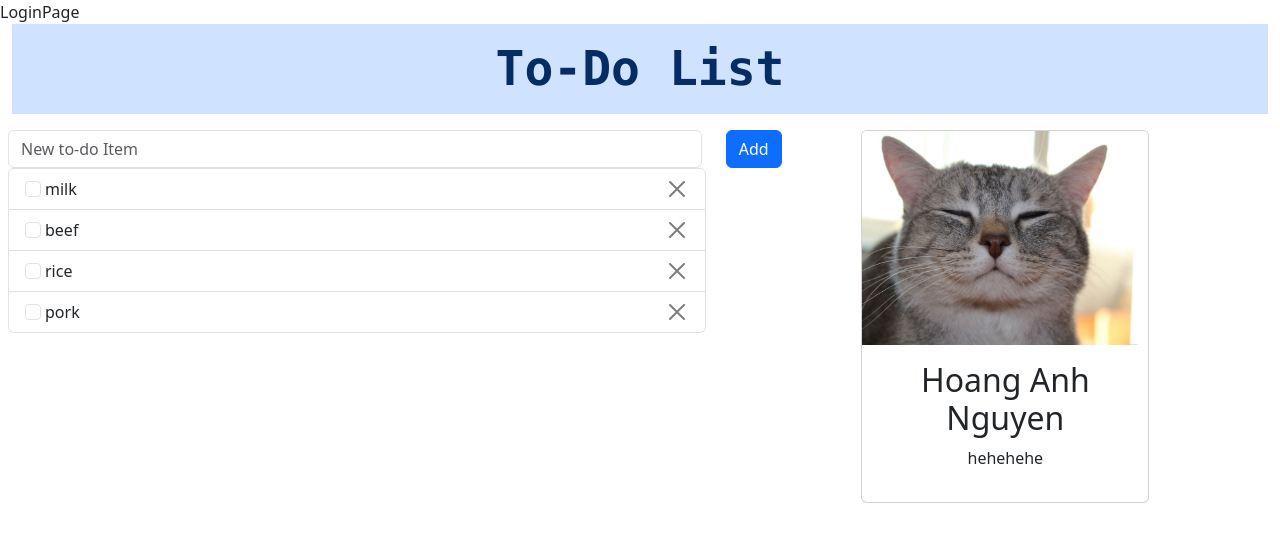
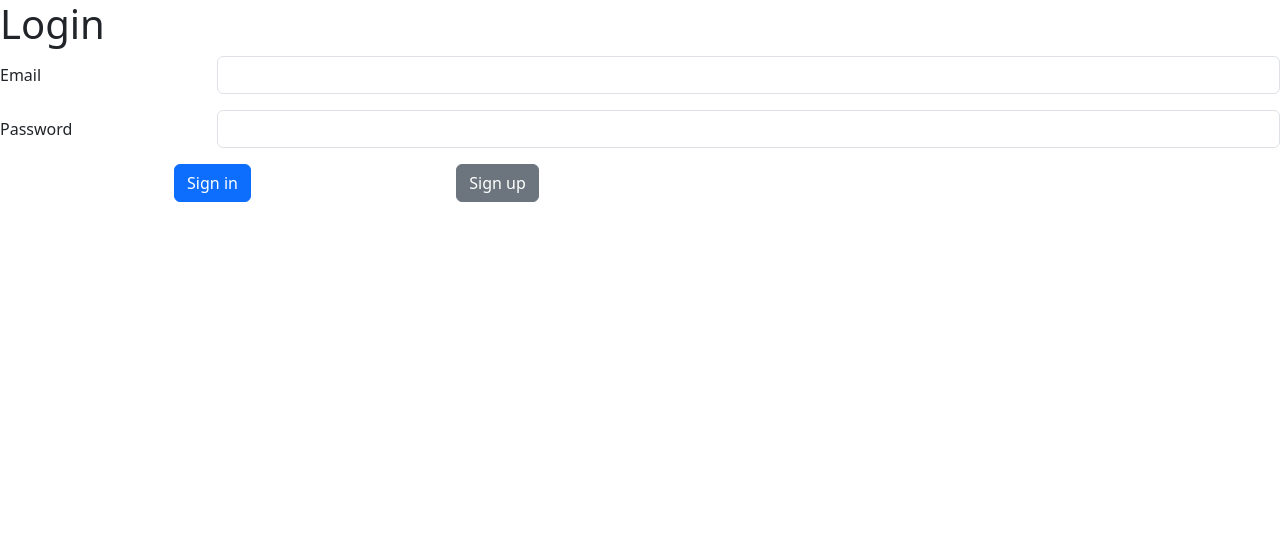
Before and after one commit to hoanganhnguyen1198/the_rolling_stone, a React (Vite) app: page / in a window 1280 px wide. Shown: the top 542 px of the page. Built offline with nearby package versions, Linux system fonts and the light colour scheme.

Commit message:
feat: Create a log-in page

```diff
--- a/src/App.tsx
+++ b/src/App.tsx
@@ -5,7 +5,7 @@ function App() {
   return (
     <>
       <LoginPage></LoginPage>
-      <MainPage></MainPage>
+      {/* <MainPage></MainPage> */}
     </>
   );
 }
--- /dev/null
+++ b/src/Macro.tsx
@@ -0,0 +1,4 @@
+const TYPE_ALERT_SUCCESS: string = "success";
+const TYPE_ALERT_DANGER: string = "danger";
+const TYPE_ALERT_WARNING: string = "warning";
+const TYPE_ALERT_INFO: string = "info";
--- a/src/components/Alert.tsx
+++ b/src/components/Alert.tsx
@@ -1,7 +1,14 @@
 import { ReactNode } from "react";
 
+export enum typesOfAlert {
+  success = "success",
+  danger = "danger",
+  warning = "warning",
+  info = "info",
+}
+
 interface AlertProps {
-  alertType: "success" | "danger" | "warning" | "info";
+  alertType: typesOfAlert;
   children: ReactNode;
   onClose: () => void;
 }
--- a/src/components/Input.tsx
+++ b/src/components/Input.tsx
@@ -1,5 +1,5 @@
 import { useState, FormEvent } from "react";
-import Alert from "./Alert";
+import Alert, { typesOfAlert } from "./Alert";
 
 interface InputProps {
   placeholderText: string;
@@ -61,7 +61,7 @@ const Input = ({
       {/* Show Alert if an empty item is added */}
       {alertEmptyInputVisible && (
         <Alert
-          alertType="danger"
+          alertType={typesOfAlert.danger}
           onClose={() => setAlertEmptyInputVisibility(false)}
         >
           Input should not be empty
--- a/src/components/Login.tsx
+++ /dev/null
@@ -1,5 +0,0 @@
-const Login = () => {
-  return <div>Login</div>;
-};
-
-export default Login;
--- /dev/null
+++ b/src/components/LoginForm.tsx
@@ -0,0 +1,95 @@
+import { useState, FormEvent } from "react";
+import "../Macro";
+import { typesOfAlert } from "./Alert";
+
+interface LoginProps {
+  onSignIn: (email: string, password: string) => void;
+  onAlert: (alertType: typesOfAlert, alertContent: string) => void;
+}
+
+const LoginForm = ({ onSignIn, onAlert }: LoginProps) => {
+  const [emailInputValue, setEmailInputValue] = useState("");
+  const [passwordInputValue, setPasswordInputValue] = useState("");
+
+  // Handle input change
+  const handleEmailInputChange = (
+    event: React.ChangeEvent<HTMLInputElement>
+  ) => {
+    setEmailInputValue(event.target.value);
+  };
+  const handlePasswordInputChange = (
+    event: React.ChangeEvent<HTMLInputElement>
+  ) => {
+    setPasswordInputValue(event.target.value);
+  };
+
+  // Handle button click
+  const handleLoginButton = (event: FormEvent) => {
+    event.preventDefault();
+    if (emailInputValue.trim() && passwordInputValue.trim()) {
+      console.log(`Email: ${emailInputValue}`);
+      console.log(`Password: ${passwordInputValue}`);
+
+      onSignIn(emailInputValue, passwordInputValue);
+
+      setPasswordInputValue("");
+    } else {
+      onAlert(typesOfAlert.danger, "Email or Password cannot be empty");
+    }
+  };
+
+  return (
+    <>
+      <form onSubmit={handleLoginButton}>
+        <div className="row mb-3">
+          <label htmlFor="inputEmail3" className="col-sm-2 col-form-label">
+            Email
+          </label>
+          <div className="col-sm-10">
+            <input
+              type="email"
+              className="form-control"
+              id="inputEmail3"
+              value={emailInputValue}
+              onChange={handleEmailInputChange}
+            />
+          </div>
+        </div>
+        <div className="row mb-3">
+          <label htmlFor="inputPassword3" className="col-sm-2 col-form-label">
+            Password
+          </label>
+          <div className="col-sm-10">
+            <input
+              type="password"
+              className="form-control"
+              id="inputPassword3"
+              value={passwordInputValue}
+              onChange={handlePasswordInputChange}
+            />
+          </div>
+        </div>
+        <div className="container text-center">
+          <div className="row">
+            <div className="col">
+              <button type="submit" className="btn btn-primary">
+                Sign in
+              </button>
+            </div>
+            <div className="col">
+              <input
+                className="btn btn-secondary"
+                type="button"
+                value="Sign up"
+                onClick={() => console.log("Sign up")}
+              />
+            </div>
+            <div className="col-6"></div>
+          </div>
+        </div>
+      </form>
+    </>
+  );
+};
+
+export default LoginForm;
--- a/src/pages/LoginPage.tsx
+++ b/src/pages/LoginPage.tsx
@@ -1,5 +1,60 @@
+import LoginForm from "../components/LoginForm";
+import Alert, { typesOfAlert } from "../components/Alert";
+import { useState } from "react";
+import "../Macro";
+
+const EMAIL: string = "nguyenhoanganha1@gmail.com";
+const PASSWORD: string = "12345678";
+
+interface LoginAlert {
+  alertVisible: boolean;
+  alertType: typesOfAlert;
+  alertContent: string;
+}
+
 const LoginPage = () => {
-  return <div>LoginPage</div>;
+  const [loginAlert, setLoginAlertVisibility] = useState<LoginAlert>({
+    alertVisible: false,
+    alertType: typesOfAlert.info,
+    alertContent: "",
+  });
+
+  const handleSignIn = (email: string, password: string) => {
+    if (email === EMAIL && password === PASSWORD) {
+      console.log("Login successfully");
+    } else {
+      console.log("Wrong email or password");
+      handleAlert(typesOfAlert.danger, "Wrong email or password");
+    }
+  };
+  const handleAlert = (alertType: typesOfAlert, alertContent: string) => {
+    setLoginAlertVisibility({
+      alertVisible: true,
+      alertType: alertType,
+      alertContent: alertContent,
+    });
+  };
+
+  return (
+    <>
+      <h1>Login</h1>
+      {loginAlert.alertVisible && (
+        <Alert
+          alertType={loginAlert.alertType}
+          onClose={() =>
+            setLoginAlertVisibility({
+              alertVisible: false,
+              alertType: typesOfAlert.info,
+              alertContent: "",
+            })
+          }
+        >
+          {loginAlert.alertContent}
+        </Alert>
+      )}
+      <LoginForm onSignIn={handleSignIn} onAlert={handleAlert}></LoginForm>
+    </>
+  );
 };
 
 export default LoginPage;
```
